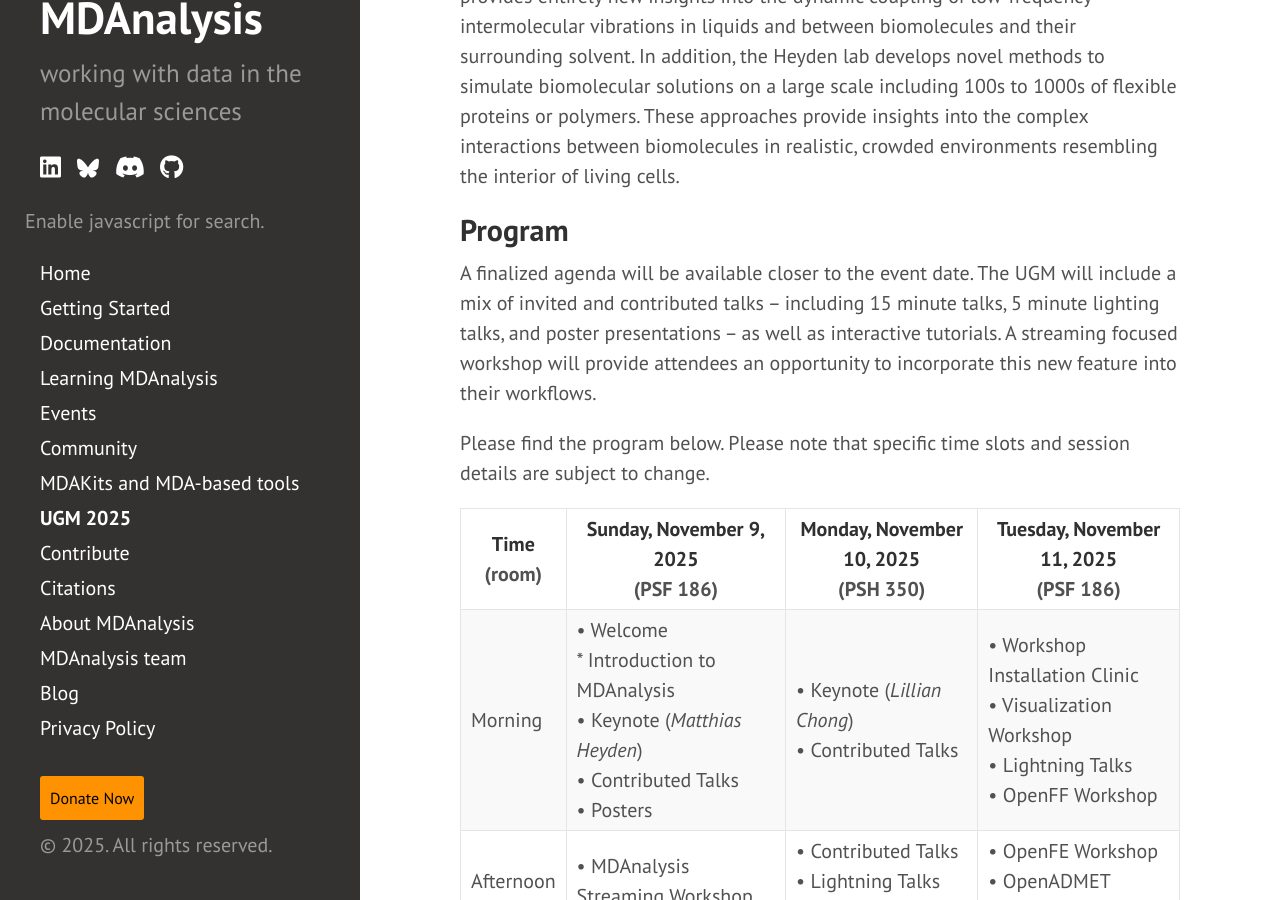
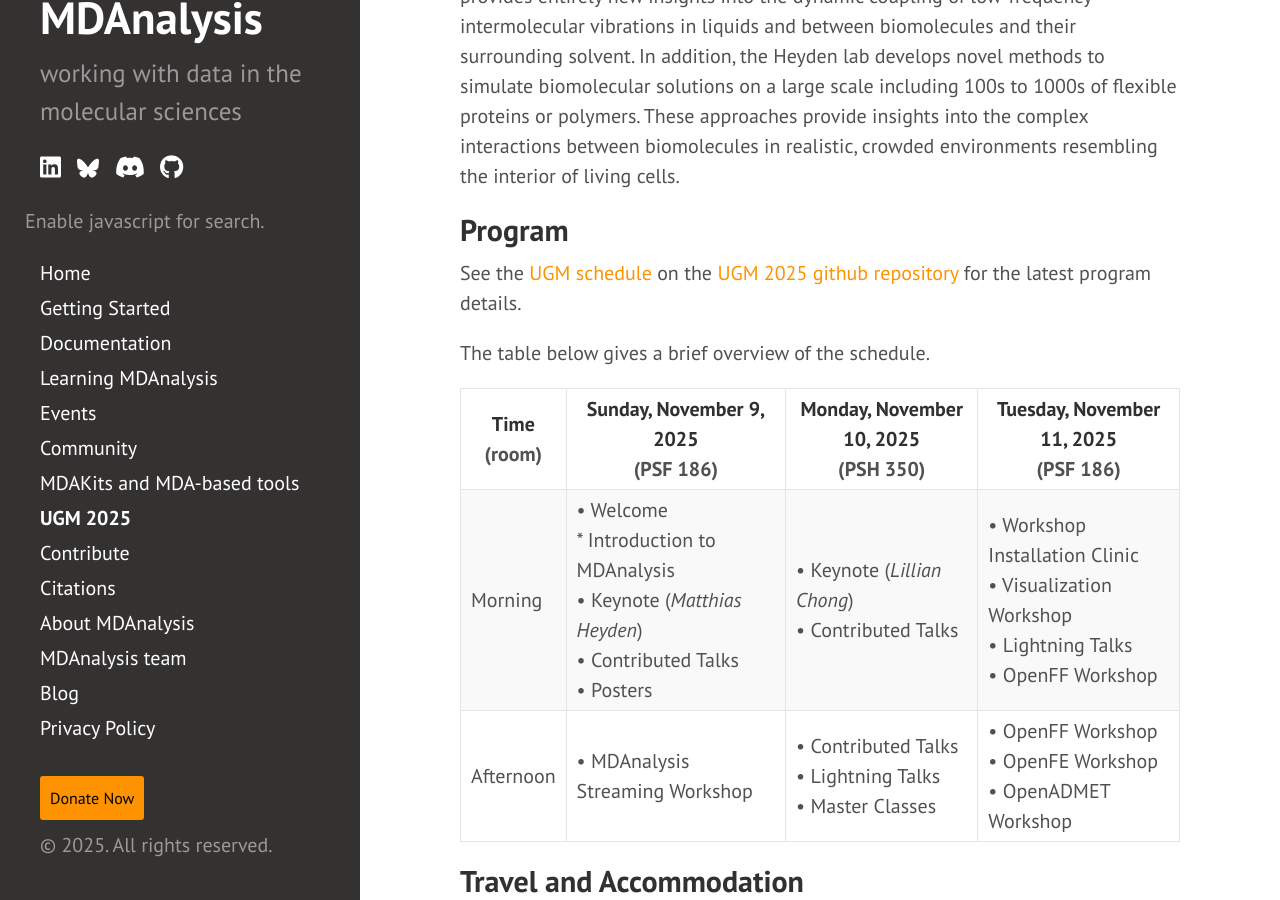
Before and after one commit to MDAnalysis/MDAnalysis.github.io, a Jekyll site: the page built from pages/ugm2025.md, in a window 1280 px wide and 900 px high, scrolled down 3268 px. Built offline with Jekyll 4.4.1, drawn with Linux system fonts in a browser that asks for light colours; comment, search, counter and statistics services are not loaded; some of the changed text lies outside the part shown.

Commit message:
Revise UGM 2025 agenda and venue details
Updated program details, pointing to the PDF, and venue information.

```diff
--- a/pages/ugm2025.md
+++ b/pages/ugm2025.md
@@ -87,16 +87,14 @@ between biomolecules in realistic, crowded environments resembling the interior
 
 ## Program
 
-A finalized agenda will be available closer to the event date. The UGM will include a mix of invited and contributed talks -- including 15 minute talks,
-5 minute lighting talks, and poster presentations -- as well as interactive tutorials. A streaming focused workshop will provide attendees an opportunity
-to incorporate this new feature into their workflows.
+See the [UGM schedule][] on the [UGM 2025 github repository][] for the latest program details.
 
-Please find the program below. Please note that specific time slots and session details are subject to change.
+The table below gives a brief overview of the schedule.
 
 | **Time**<br/>(room)  | **Sunday, November 9, 2025**<br/>(PSF 186)                     | **Monday, November 10, 2025**<br/>(PSH 350)                 | **Tuesday, November 11, 2025**<br/>(PSF 186)                    |
 |-----------|------------------------------------------------------------------------|------------------------------------------------------------------------|------------------------------------------------------------------------|
 | Morning   | • Welcome<br/>* Introduction to MDAnalysis<br/>• Keynote (*Matthias Heyden*)<br/>• Contributed Talks<br>• Posters | • Keynote (*Lillian Chong*)<br/>• Contributed Talks  | • Workshop Installation Clinic<br/>• Visualization Workshop<br/>• Lightning Talks<br/>• OpenFF Workshop  |
-| Afternoon | • MDAnalysis Streaming Workshop                                                                                   | •  Contributed Talks<br/>• Lightning Talks<br/>• Master Classes | • OpenFE Workshop<br/>• OpenADMET Workshop  |
+| Afternoon | • MDAnalysis Streaming Workshop                                                                                   | •  Contributed Talks<br/>• Lightning Talks<br/>• Master Classes | • OpenFF Workshop<br/> • OpenFE Workshop<br/>• OpenADMET Workshop  |
 
 ## Travel and Accommodation
 
@@ -147,8 +145,7 @@ Other hotels are available in Tempe within walking distance.
 ### ASU Venue
 
 The workshop will be held in the Student Success Center in the Department of
-Physics at [Arizona State University][ASU] (room PSF 186 in the Physical Sciences F
-building) and room PSH 350 in the Physical Sciences H building. The address is:
+Physics at [Arizona State University][ASU]. The address is:
 
   Department of Physics
   Arizona State University
@@ -156,6 +153,9 @@ building) and room PSH 350 in the Physical Sciences H building. The address is:
   550 E Tyler Mall, PSF 186
   Tempe, AZ 85287
   USA
+
+**IMPORTANT** On the 9th and 11th of November, the workshop will be held in **room PSF 186 in the Physical Sciences F
+building**. On the 10th of November **room PSH 350 in the Physical Sciences H building**.
 
 Paid parking is available in the [Tyler Street Parking
 Structure][TylerStParking] and other on-campus parking structures.
@@ -236,6 +236,8 @@ style="float: left; height: 5em; " />
 [email]: mailto:community@mdanalysis.org
 [coc_report]: https://docs.google.com/forms/d/e/1FAIpQLSeID-DiFMbXAHFeeiNgPKiCoa3FwA5I_92xE9cqlZB-3J49zA/viewform?c=0&w=1
 [ugm_email]: mailto:ugm@mdanalysis.org
+[UGM schedule]: https://github.com/MDAnalysis/UGM2025/blob/update_schedule/SCHEDULE.pdf
+[UGM 2025 github repository]: https://github.com/MDAnalysis/UGM2025/
 [TylerStParking]: https://www.google.com/maps/place/Tyler+Street+Parking+Structure,+E+Tyler+St,+Tempe,+AZ+85281/@33.4210869,-111.9324732,17.76z/data=!4m15!1m8!3m7!1s0x872b08ddcbad3a1d:0x34be1bc111135fe9!2sF+Wing,+550+E+Tyler+Mall,+Tempe,+AZ+85287!3b1!8m2!3d33.4209987!4d-111.9313753!16s%2Fg%2F11rvvz0ng!3m5!1s0x872b08e77dae3579:0x666a75efc5dbe1d3!8m2!3d33.4207391!4d-111.9282154!16s%2Fg%2F11bvtdqdr_?entry=ttu
 [HyattPlace]: https://www.hyatt.com/en-US/hotel/arizona/hyatt-place-tempe-phoenix-university/phxzt
 [Tempe]: https://www.tempe.gov/
```
